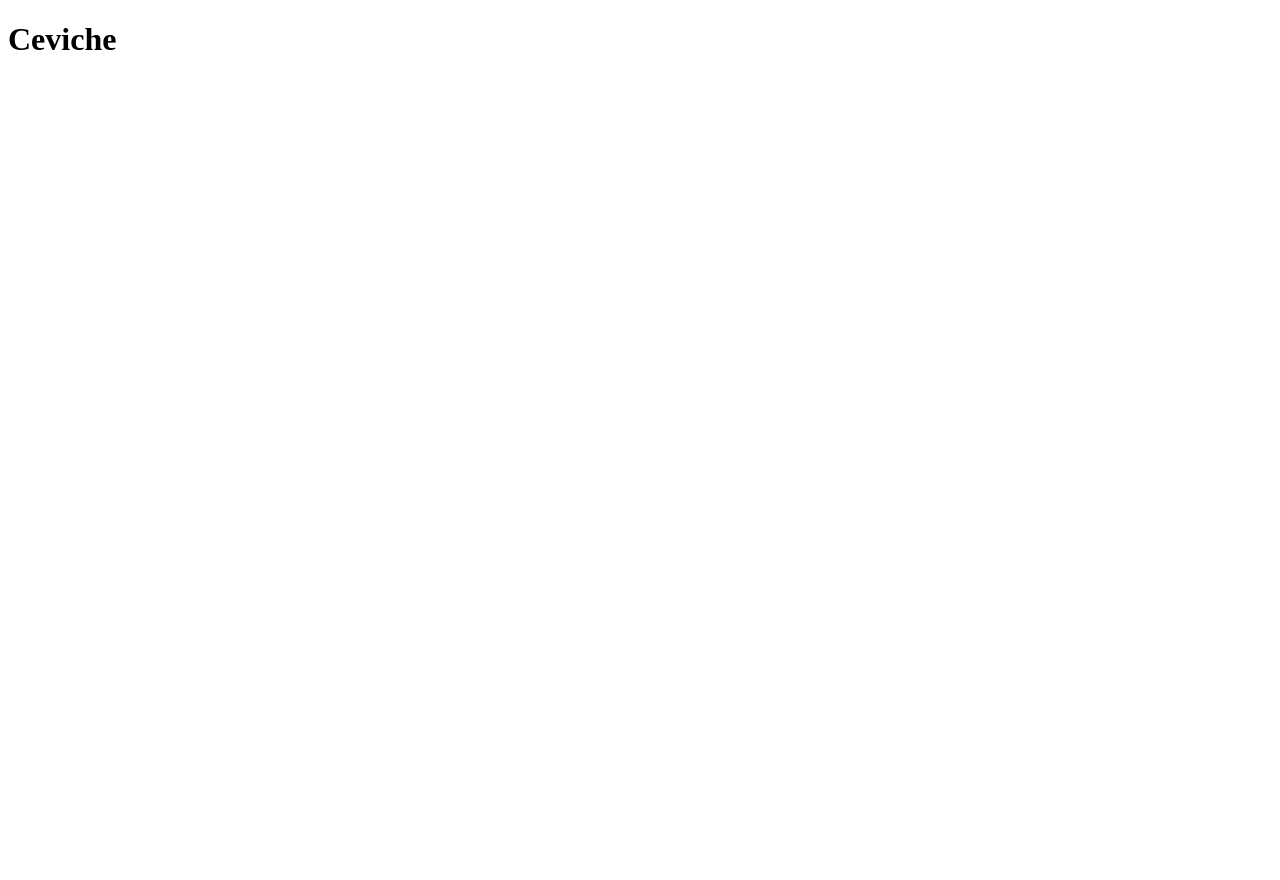
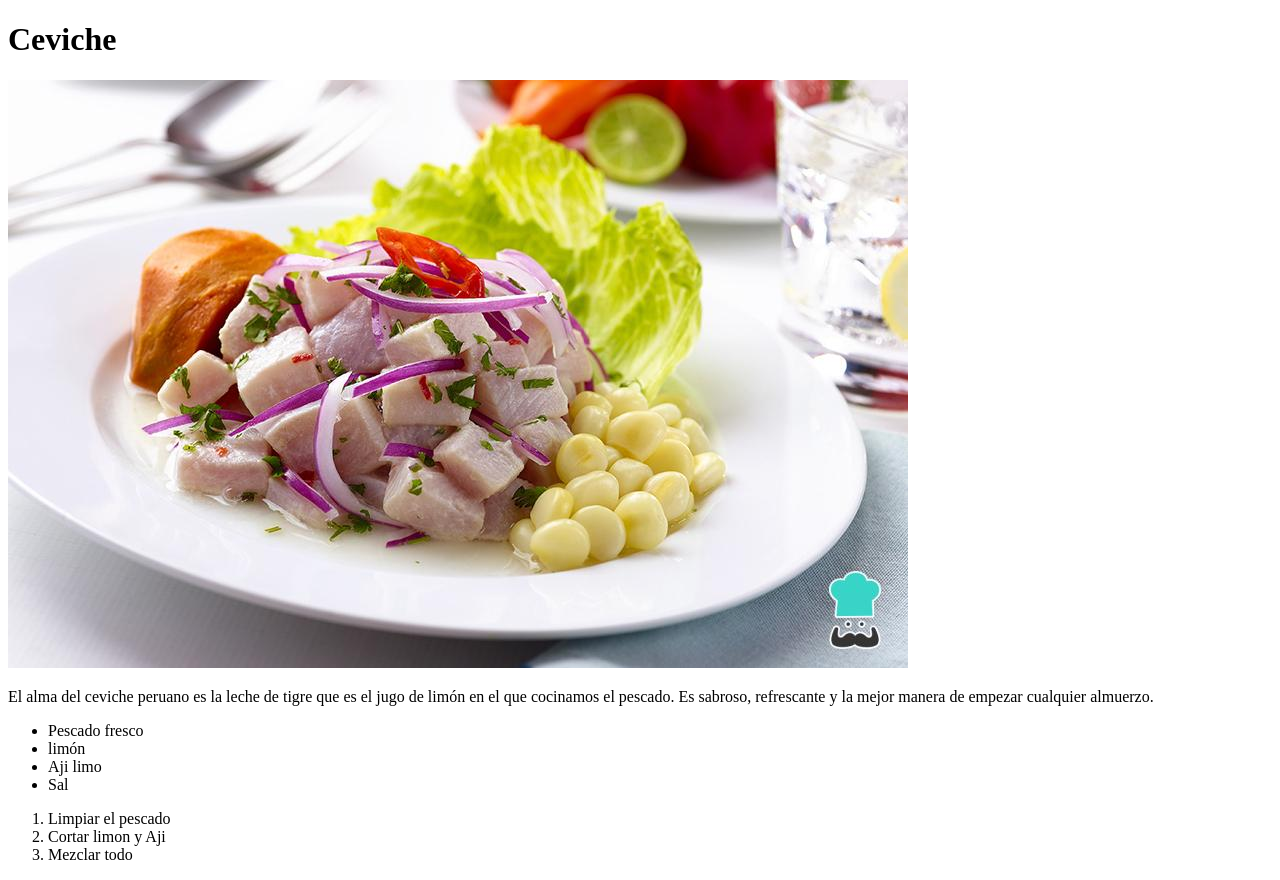
Before and after one commit to snoltef/odin-recipes, a plain HTML site: page recipes/ceviche.html in a window 1280 px wide. Before the commit the page ends 800 px from the top, so only its background shows below. Drawn offline with Linux system fonts and the light colour scheme.

Commit message:
Add image, description, list and preparation

```diff
--- a/recipes/ceviche.html
+++ b/recipes/ceviche.html
@@ -7,5 +7,18 @@
 </head>
 <body>
     <h1>Ceviche</h1>
+    <img src="ceviche.jpg" alt="Ceviche de pescado estilo peruano">
+    <p>El alma del ceviche peruano es la leche de tigre que es el jugo de limón en el que cocinamos el pescado. Es sabroso, refrescante y la mejor manera de empezar cualquier almuerzo.</p>
+    <ul>
+        <li>Pescado fresco</li>
+        <li>limón</li>
+        <li>Aji limo</li>
+        <li>Sal</li>
+    </ul>
+    <ol>
+        <li>Limpiar el pescado</li>
+        <li>Cortar limon y Aji</li>
+        <li>Mezclar todo</li>
+    </ol>
 </body>
 </html>
```
Also changed, not shown: recipes/ceviche.jpg (added).
